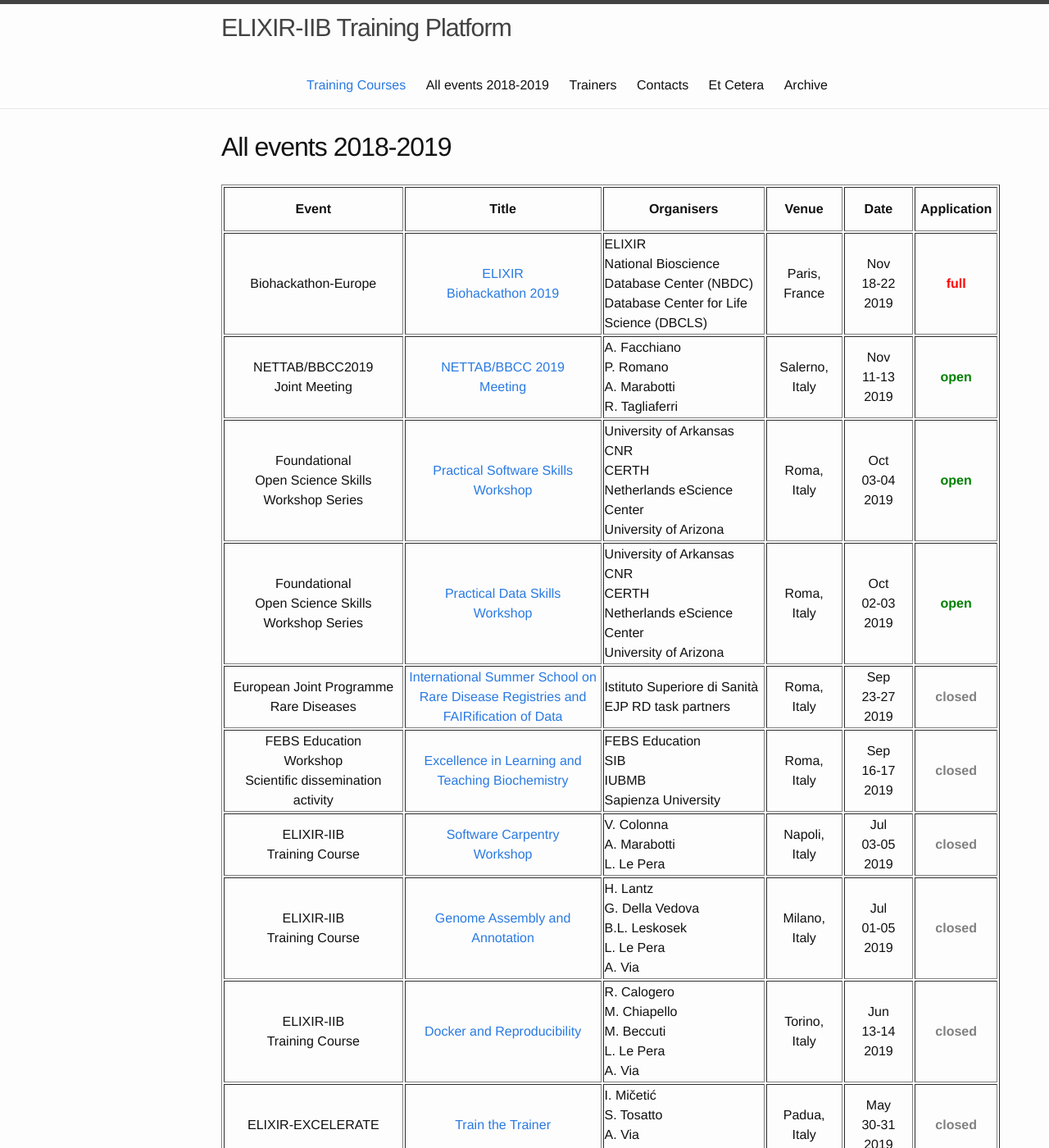
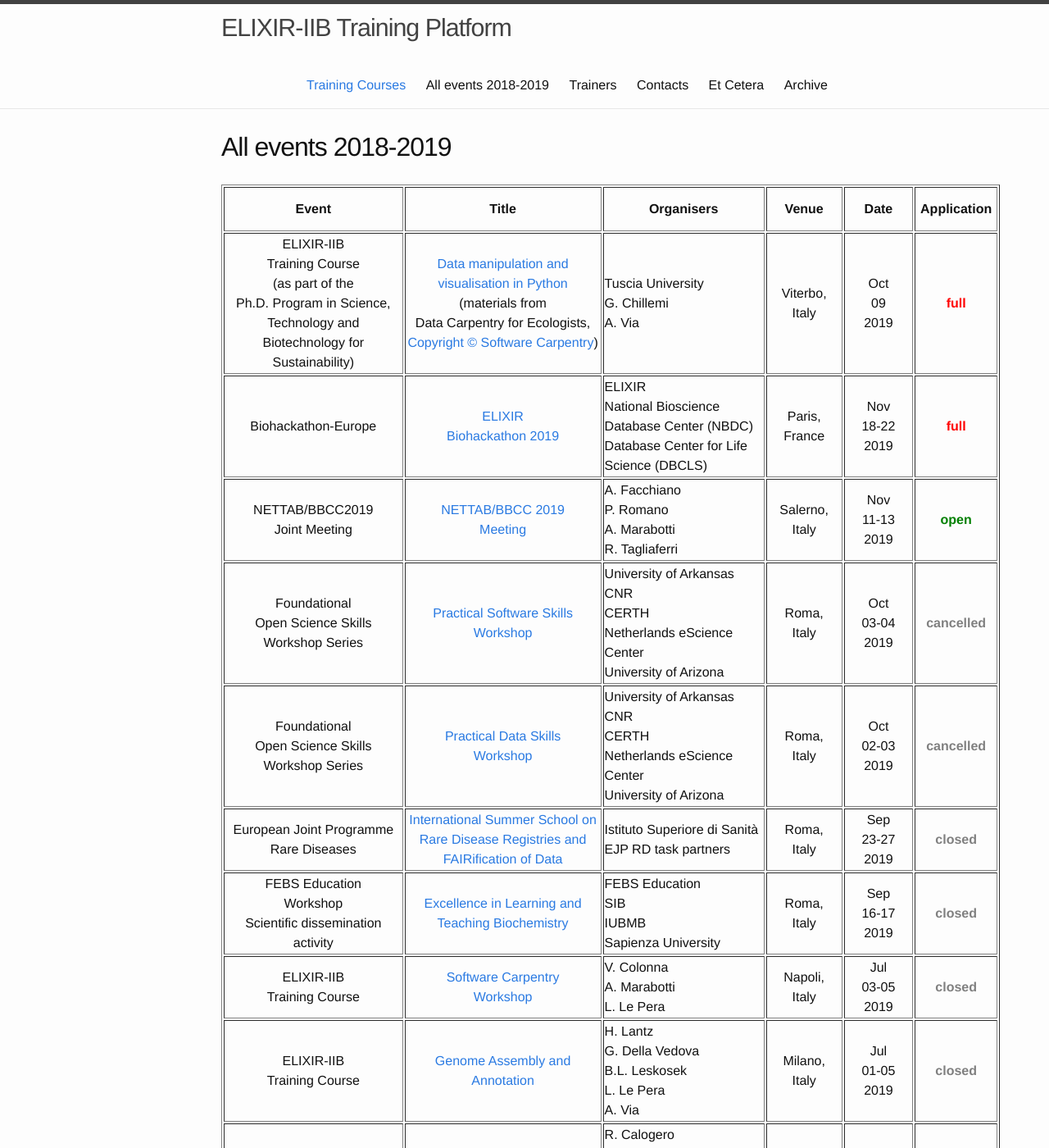
Before and after one commit to ELIXIR-IIB-training/website, a Jekyll site: the page built from _pages/01-all_events.md, in a window 1280 px wide and 1400 px high. Shown: the whole window at 82% size. Built offline with Jekyll 4.4.1, drawn with Linux system fonts in a browser that asks for light colours.

Commit message:
Add Python course UNITU, update status courses Univ Arkansas

```diff
--- a/_pages/01-all_events.md
+++ b/_pages/01-all_events.md
@@ -12,6 +12,14 @@ permalink: /all_events_2018_2019/
    <td height="50" width="75" align="center"><b>Venue</b></td>
    <td height="50" width="75" align="center"><b>Date</b></td>
    <td height="50" width="90" align="center"><b>Application</b></td>
+</tr>
+<tr>
+<td height="50" align="center">ELIXIR-IIB<br>Training Course<br>(as part of the<br>Ph.D. Program in Science, Technology and Biotechnology for Sustainability)</td>
+   <td height="50" width="220" align="center"><a href="https://datacarpentry.org/python-ecology-lesson/">Data manipulation and visualisation in Python</a><br>(materials from<br>Data Carpentry for Ecologists, <a href="https://creativecommons.org/licenses/by/4.0/">Copyright © Software Carpentry</a>)</td>
+   <td height="50" width="150">Tuscia University<br>G. Chillemi<br>A. Via</td>
+   <td height="50" align="center">Viterbo,<br>Italy</td>
+   <td height="50" width="75" align="center">Oct<br>09<br>2019</td>
+   <td height="50" align="center"><font color="red"><b>full</b></font></td>
 </tr>
 <tr>
 <td height="50" align="center">Biohackathon-Europe</td>
@@ -35,7 +43,7 @@ permalink: /all_events_2018_2019/
    <td height="50" width="150">University of Arkansas<br>CNR<br>CERTH<br>Netherlands eScience Center<br>University of Arizona</td>
    <td height="50" align="center">Roma,<br>Italy</td>
    <td height="50" width="75" align="center">Oct<br>03-04<br>2019</td>
-   <td height="50" align="center"><font color="green"><b>open</b></font></td>
+   <td height="50" align="center"><font color="grey"><b> cancelled </b></font></td>
 </tr>
 <tr>
 <td height="50" align="center">Foundational <br>Open Science Skills <br>Workshop Series</td>
@@ -43,7 +51,7 @@ permalink: /all_events_2018_2019/
    <td height="50" width="150">University of Arkansas<br>CNR<br>CERTH<br>Netherlands eScience Center<br>University of Arizona</td>
    <td height="50" align="center">Roma,<br>Italy</td>
    <td height="50" width="75" align="center">Oct<br>02-03<br>2019</td>
-   <td height="50" align="center"><font color="green"><b>open</b></font></td>
+   <td height="50" align="center"><font color="grey"><b> cancelled </b></font></td>
 </tr>
 <tr>
 <td height="50" align="center">European Joint Programme<br>Rare Diseases</td>
```
